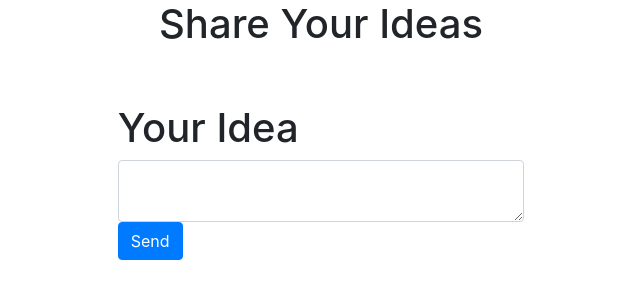
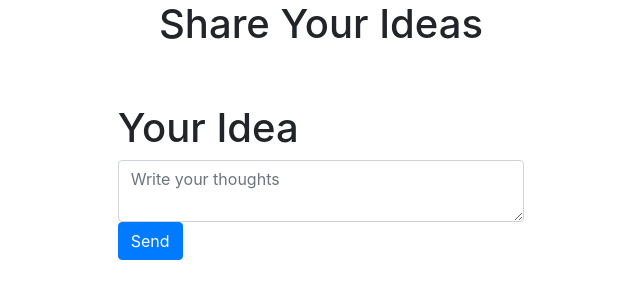
Before and after one commit to aakarshan-raj/SimpleDjangoProject, a Django app: page /form/ in a window 1280 px wide. Shown: the part 56-356 px from the top of the page, without its empty margins (319-959 px from the left). Run offline with Django 4.2, Linux system fonts and the light colour scheme.

Commit message:
placeholder

```diff
--- a/templates/form.html
+++ b/templates/form.html
@@ -5,7 +5,7 @@
         <h1>Your Idea</h1>
         <form method="POST" class="form" >
             {% csrf_token %}
-            <textarea name="Title" class="form-control"></textarea>
+            <textarea name="Title" class="form-control" placeholder="Write your thoughts"></textarea>
             <button type="submit" class="btn btn-primary">Send</button>
         </form>
     </div>
```
